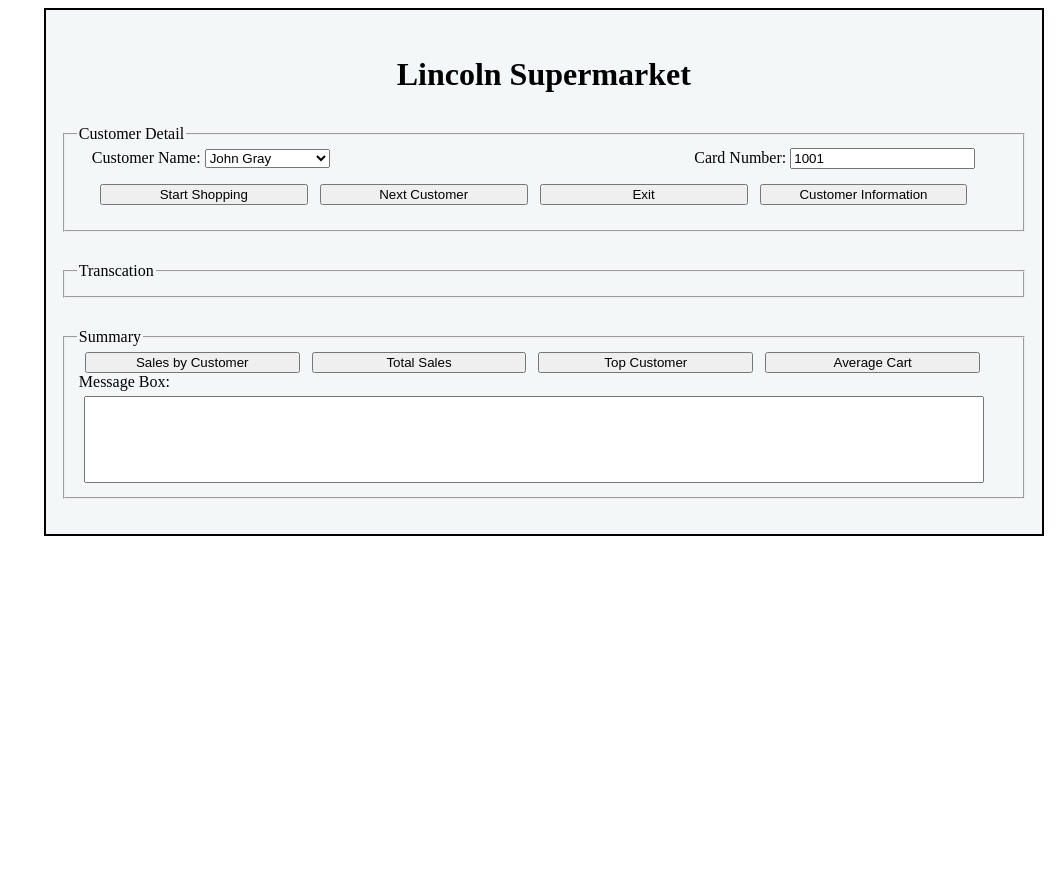
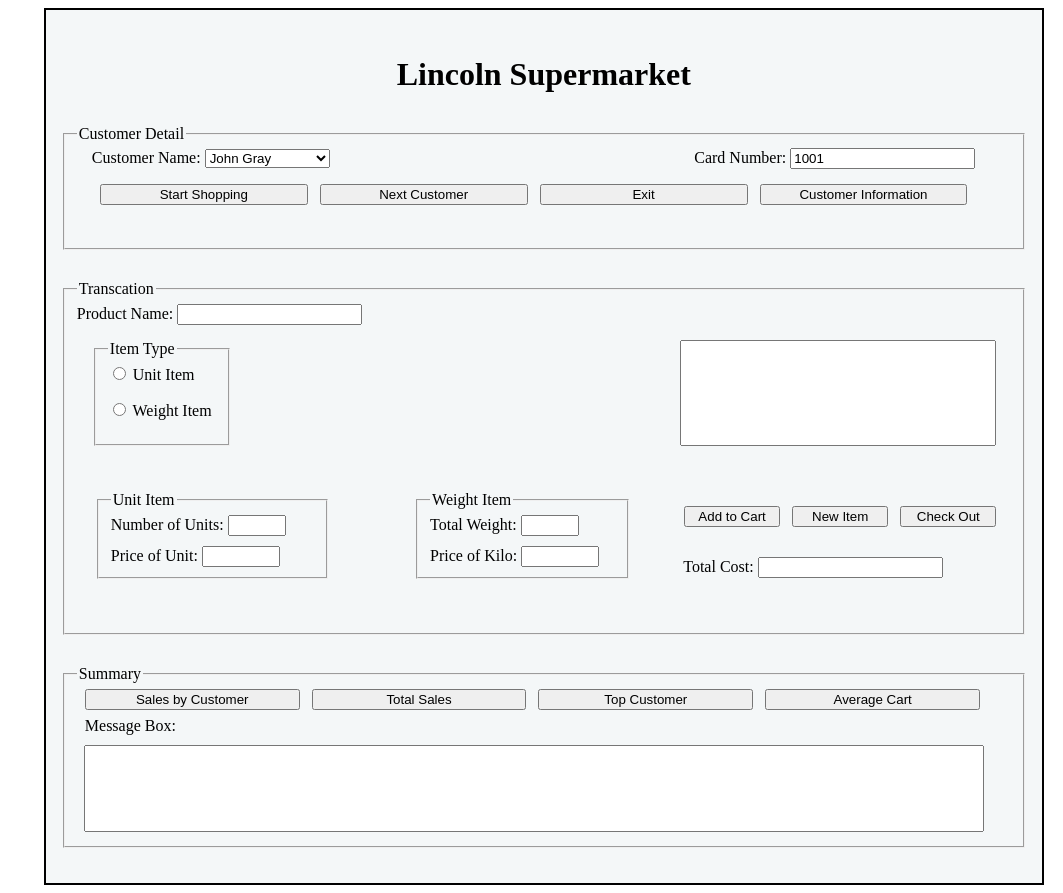
Before and after one commit to Miranda-hj/Supermarket_MVC, a Flask app: page / in a window 1280 px wide. Shown: the whole page, without its empty margins (217-1280 px from the left). Before the commit the page ends 536 px from the top, so only its background shows below. Run offline with Flask 2, Linux system fonts and the light colour scheme.

Commit message:
update - v1

```diff
--- a/ShoppingCart.py
+++ b/ShoppingCart.py
@@ -12,6 +12,7 @@ class ShoppingCart:
         self._shoppingDate = datetime.now().strftime('%m/%d/%Y %H:%M:%S')
         self._list = []
         self._cartTotal = 0.00
+        self._cartPoint = 0.00
 
     #getter for purchase date
     @property
@@ -27,9 +28,8 @@ class ShoppingCart:
     def cartTotal(self) -> float:
         return self._cartTotal
 
-
     @cartTotal.setter
-    def cartTotal(self,value) ->float:
+    def cartTotal(self,value) -> None:
         self._cartTotal = value
 
     #represents the class object as a string
@@ -40,13 +40,14 @@ class ShoppingCart:
     def addUnitItem(self, prod:str, uprice:float, qty:int) -> float:
         item = UnitItem(prod,uprice,qty)
         self._list.append(item)
+        for x in self._list:
+            print(type(x))
+            print('HEllo',x)
         cost = item.calcCost()
         preCost = self.cartTotal
-        print(preCost)
         totalCost = preCost + cost
         print(totalCost)
         self.cartTotal = totalCost
-
         return cost
 
     #adds weight item to the cart and returns the cost
@@ -62,9 +63,10 @@ class ShoppingCart:
         print(preCost)
         totalCost = preCost + cost
         self.cartTotal = totalCost
-        print('uuuu',totalCost)
         return cost
 
     #calculate the total cost of the items in the cart
     def calcTotalCost(self) -> float:
-        return self._cartTotal
+        cost = self.cartTotal
+        print('cost',cost)
+        return cost
--- a/Supermarket.py
+++ b/Supermarket.py
@@ -37,6 +37,7 @@ class Supermarket:
     #get the current club points for a given customer
     def currentClubPoint(self,cname:str) ->int:
         customer = self.findCustomer(cname)
+        print(customer,"!!!!!!!!!!#")
         point = customer.calcClubPoint()
         print('current!!!!!',point)
         return point
@@ -44,15 +45,17 @@ class Supermarket:
     # gets the club point for a selected customer
     def getCustomerClubPoint(self, cname:str) -> int:
         customer = self.findCustomer(cname)
+        print(customer,"!@#")
+        customer.updateClubPoint()
         point = customer.ClubPoint
         print ("total @@@@@@@",point)
         return point
 
     # adds unit item to the customer's current cart
-    def addCustUnitItem(self,cname:str, prod:str, price:float, qty:int) -> None:
+    def addCustUnitItem(self,cname:str, prod:str, price:float, qty:int) -> float:
         customer = self.findCustomer(cname)
-        item = customer.CurrentCart
-        item.addUnitItem(prod,price,qty)
+        customer.addUnitItemToCart(prod, price, qty)
+        print('tttttttttttttttttttt',Customer(customer))
 
     # adds weight item to the custoer's current cart and returns the weight
     def addCustWeightItem(self, cname:str, prod:str, price:float) -> float:
@@ -67,9 +70,9 @@ class Supermarket:
     # calculates customer's current cart total
     def calcCustCartTotal(self, cname:str) -> float:
         customer = self.findCustomer(cname)
-        cart = customer.CurrentCart
-        total = cart.calcTotalCost()
-        return total
+        x = customer.calCurrentCost()
+        print('customer detail~~~~~~~~~~',x)
+        print('bbbbbbbbbbbbbbbb',Customer(customer))
 
     # adds the current cart to the customer's cart list
     def addCustCart(self, cname:str) -> None:
@@ -81,11 +84,15 @@ class Supermarket:
     # customer starts shopping with an empty cart
     def startShopping(self, cname:str) -> None:
         customer = self.findCustomer(cname)
+        print('shopping',customer)
         customer.CurrentCart
+        print('cart !')
 
     #calculates total sales for the supermarket
     def calcTotalSales(self) -> float:
+        print("debaugging")
         for customer in self.customerList:
+            print(customer)
             cusName = Customer(customer)
             totalSales = cusName.updateTotal()
             print('3',totalSales)
@@ -93,8 +100,9 @@ class Supermarket:
 
     # gets the list of customers and their transactions
     def listCustomerTransaction(self) -> str:
-        print("step1")
         for customer in self.customerList:
+            print('customre',customer)
+            print(self.customerList)
             list = customer.custDetailTrans()
             print(list)
             return list
--- a/WeightItem.py
+++ b/WeightItem.py
@@ -31,9 +31,3 @@ class WeightItem(Item):
         weight = round(random.uniform(0.0,4.00),2)
         self._myWeight = weight
         return self._myWeight
-
-x = WeightItem('1',1)
-x.scale()
-
-y = x.ProductWeight
-print(y)
--- a/app.py
+++ b/app.py
@@ -2,9 +2,9 @@
 # from tkinter import Frame, ttk
 # from tkinter.messagebox import showinfo
 # from tkinter.constants import END, LEFT, TOP
-from flask import Flask, render_template,request,jsonify,Response
+from flask import Flask, render_template,request,jsonify
 from Supermarket import Supermarket
-from WeightItem import WeightItem
+from Customer import Customer
 
 market = Supermarket()
 
@@ -18,7 +18,7 @@ def superMarket():
     try:
         customerName = []
         customerNumberList = []
-        f_customer = open('./asessment_part_2/Customers.txt','r')
+        f_customer = open('./asessment_part_2/SUpermarket_MVC/Customers.txt','r')
         customer = f_customer.readlines()
         for name in customer:
             customerList = name.replace('\n', '')
@@ -43,6 +43,7 @@ def selectCustomer():
 @app.route('/startShopping',methods = ['POST'])
 def startShopping():
     cusName = request.form['name']
+    print('customer:',cusName)
     market.startShopping(cusName)
     return jsonify()
 
@@ -55,8 +56,7 @@ def customerInfo():
     DetailTrans = customer.getCustomerTransDetail(customer)
     totalCost = customer.updateTotal()
     customerInfoDetail = str(customer + customerID + customerClubPoint + totalCost + "\n" + DetailTrans)
-    return render_template('supermarket.html', customerInfoDetail =customerInfoDetail )
-
+    return jsonify()
 
 @app.route('/addtoCart',methods = ['POST'])
 def addtoCart():
@@ -68,6 +68,7 @@ def addtoCart():
         market.addCustUnitItem(cName, prodName, price, qty)
         message = prodName + ' $' + str(round(price*qty,2))
         print(message)
+        print('tttttttttttttttttttt',Customer(cName))
     except:
         price = float(request.form['pricePerKilo'])
         weight = market.addCustWeightItem(cName, prodName, price)
@@ -83,8 +84,6 @@ def checkOut():
     cName = str(request.form['name'])
     total = market.calcCustCartTotal(cName)
     market.addCustCart(cName)
-    customer = market.findCustomer(cName)
-    customer.updateClubPoint()
     currentPoint = market.currentClubPoint(cName)
     currentPointMessage = "Club Point Earned " + str(currentPoint)
     print(currentPointMessage)
@@ -104,7 +103,6 @@ def salesByCustomer():
 @app.route('/totalSales',methods = ['POST'])
 def totalSales():
     total = market.calcTotalSales()
-    print ("total",total)
     return jsonify()
 
 @app.route('/topCustomer',methods = ['POST'])
--- a/static/home.js
+++ b/static/home.js
@@ -1,13 +1,12 @@
 $(document).ready(function() {
-	$('#shoppingCart').hide();
 	$('input[type="radio"]').click(function() {
 		let inputValue = $(this).attr('value');
 		if (inputValue == 'Unit Item') {
-			$('div#weightItem').hide();
-			$('div#unitItem').show();
+			$('div#weightItem').css('visibility', 'hidden');
+			$('div#unitItem').css('visibility', 'visible');
 		} else {
-			$('div#unitItem').hide();
-			$('div#weightItem').show();
+			$('div#unitItem').css('visibility', 'hidden');
+			$('div#weightItem').css('visibility', 'visible');
 		}
 	});
 
@@ -15,8 +14,8 @@ $(document).ready(function() {
 		$('input').val('');
 		$('textarea').val('');
 		$('input[type="radio"]').prop('checked', false);
-		$('div#weightItem').show();
-		$('div#unitItem').show();
+		$('div#weightItem').css('visibility', 'visible');
+		$('div#unitItem').css('visibility', 'visible');
 	});
 
 	$('#exit').click(function() {
@@ -36,7 +35,6 @@ $(document).ready(function() {
 	});
 
 	$('#startShopping').click(function(event) {
-		$('#shoppingCart').show();
 		if ($('#customerName').val() !== '' && $('#cardNumber').val() !== ''){
 			$.ajax({
 				type: 'POST',
@@ -89,7 +87,7 @@ $(document).ready(function() {
 			success: function(data) {
 				$('#cost').val('$ ' + data.totalCost);
 				$('#checkDisplay').val(function(_, val) {
-					return val + data.currentPoint + '\n' + data.TotalPoint;
+					return val + data.currentPoint + '\n' + data.TotalPoint + '\n';
 				});
 			}
 		});
--- a/static/site.css
+++ b/static/site.css
@@ -33,6 +33,11 @@ button {
 	margin-left: 8px;
 }
 
+#classGroup button {
+	width: 27%;
+	margin-left: 8px;
+}
+
 #display-detail {
 	float: right;
 }
@@ -56,11 +61,15 @@ button {
 	float: left;
 }
 
+#unitItem {
+	width: 26%;
+	float: left;
+	margin-left: -12px;
+}
+
 #weightItem {
-	position: absolute;
-	left: 593px;
-	top: 443px;
-	width: 14%;
+	width: 24%;
+	margin-left: 6%;
 }
 
 #unitNumber,
@@ -75,22 +84,17 @@ button {
 }
 
 #itemPrice {
-	display: inline;
+	display: flex;
 }
 
 #classGroup {
-	width: 40%;
-	margin-left: 65%;
+	width: 120%;
 }
 
 #checkDisplay {
 	resize: none;
-	width: 280px;
+	width: 310px;
 	height: 100px;
-}
-
-label#messageBox {
-	margin: 5px 0px 5px 6px;
 }
 
 #display {
--- a/templates/supermarket.html
+++ b/templates/supermarket.html
@@ -31,7 +31,7 @@
                         {% if id %}
                         <input type="text" name="cardNumber" id="cardNumber" value="{{id[0]}}" readonly>
                         {% endif %}
-                    </div>
+                        </input>
                         <div>
                             <button type="button" id="startShopping">Start Shopping</button>
                             <button type="button" id="nextCustomer">Next Customer</button>
@@ -43,7 +43,6 @@
             <div id="transcation">
                 <fieldset>
                     <legend>Transcation</legend>
-                    <div id="shoppingCart">
                     <label for="Product Name">Product Name: </label>
                     <input type="text" name="ProdName" id="ProdName">
                     <div id="itemInfo">
@@ -75,15 +74,16 @@
                                 <input type="number" step="0.01" min="0.01" id="pricePerKilo">
                             </fieldset>
                         </div>
-                        </div>
+                        <div id="btnCheckout">
                             <div id="classGroup">
-                            <button type="button" id="addCar">Add to Car</button>
+                                <button type="button" id="addCar">Add to Cart</button>
                                 <button type="button" id="newItem">New Item</button>
                                 <button type="button" id="checkOut">Check Out</button>
                             </div>
                             <div id="totalCost">
                                 <label for="cost">Total Cost: </label>
                                 <input type="text" id="cost" readonly>
+                            </div>
                         </div>
                     </div>
                 </fieldset>
@@ -95,7 +95,7 @@
                     <button type="button" id="total">Total Sales</button>
                     <button type="button">Top Customer</button>
                     <button type="button">Average Cart</button>
-                    <legend id="#messageBoxmessageBox">Message Box:</legend>
+                    <legend id="messageBox">Message Box:</legend>
                     <textarea id="display" name="display" readonly></textarea>
                 </fieldset>
 
```
Also changed, not shown: Customer.py (+30 -12 lines). Lines whose indentation alone changed are shown as unchanged.
